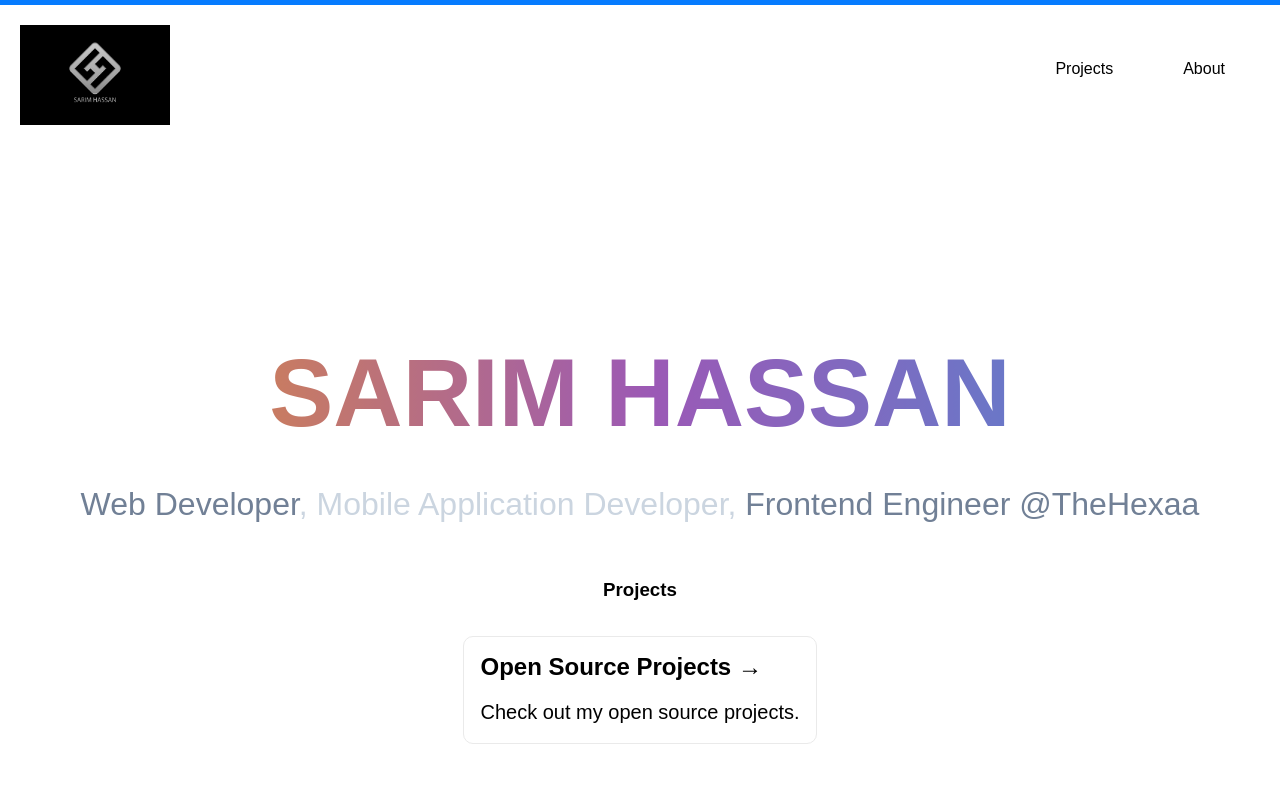
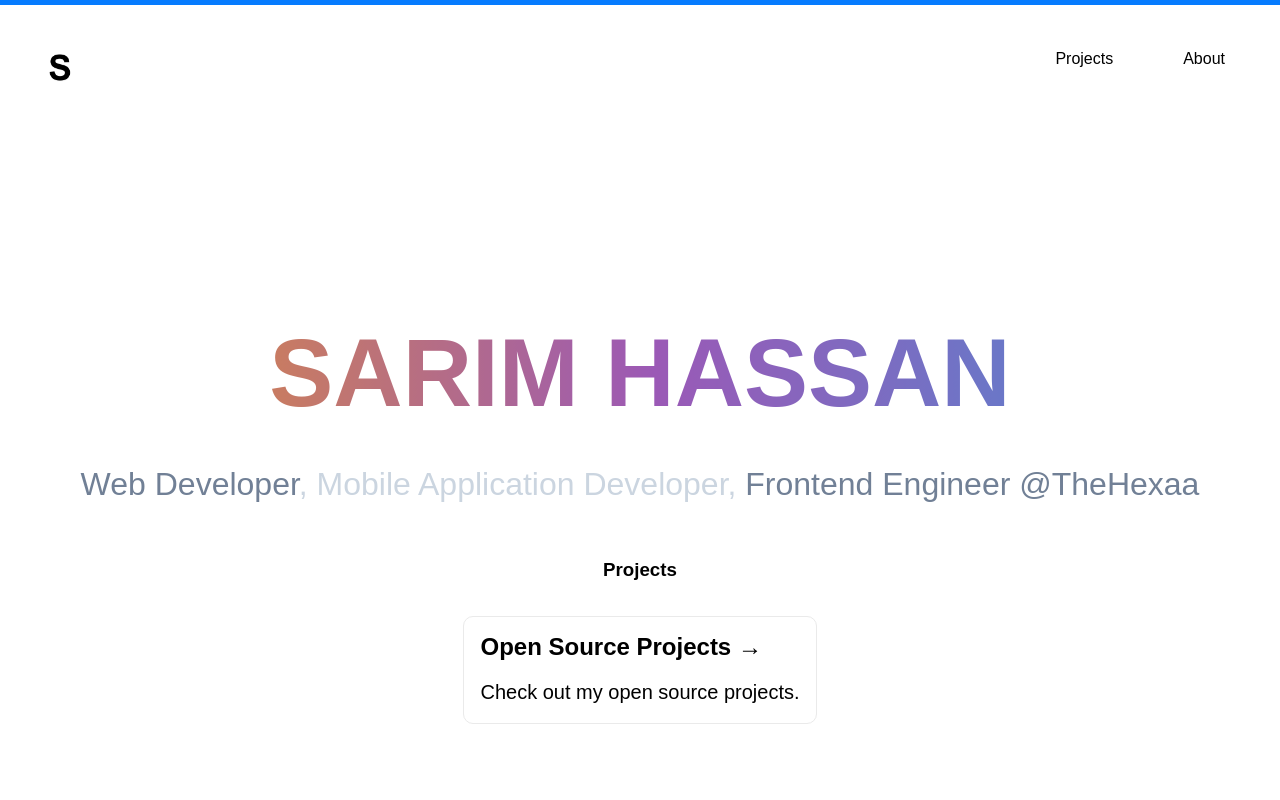
Before and after one commit to msarimhassan/Portfolio, a Next.js app: page / in a window 1280 px wide. Shown: the top 800 px of the page. Built offline with nearby package versions, Linux system fonts and the light colour scheme.

Commit message:
New Logo

```diff
--- a/components/Header.js
+++ b/components/Header.js
@@ -1,7 +1,7 @@
 import React from 'react';
 import styles from '../styles/Header.module.css';
 import Image from 'next/image';
-import Logo from '../assets/images/Logo_SH.png';
+import Logo from '../assets/images/Logo.png';
 import Link from 'next/link';
 
 export default function Header() {
@@ -11,7 +11,7 @@ export default function Header() {
             {/* Header div */}
             <div className={styles.header}>
                 <div>
-                   <Link href='/'><Image src={Logo} height='100px' width='150px' alt='Sarim Hassan' /></Link>
+                   <Link href='/'><Image src={Logo} height='80px' width='80px' alt='Sarim Hassan' /></Link>
                 </div>
                 <div>
                     <ul className={styles.headerMenu}>
--- a/pages/projects.js
+++ b/pages/projects.js
@@ -19,7 +19,7 @@ export default function projects({ projects }) {
                         </div>
                         {/* project Container */}
                         <div className={styles.cardContainer}>
-                            {projects.map((project,id) => {
+                            {projects.map((project, id) => {
                                 return (
                                     <a href={project.html_url} rel='noopener noreferrer' key={id}>
                                         <div className={styles.card}>
```
Also changed, not shown: assets/images/Logo.png (added), assets/images/Logo_SH.png (deleted).
